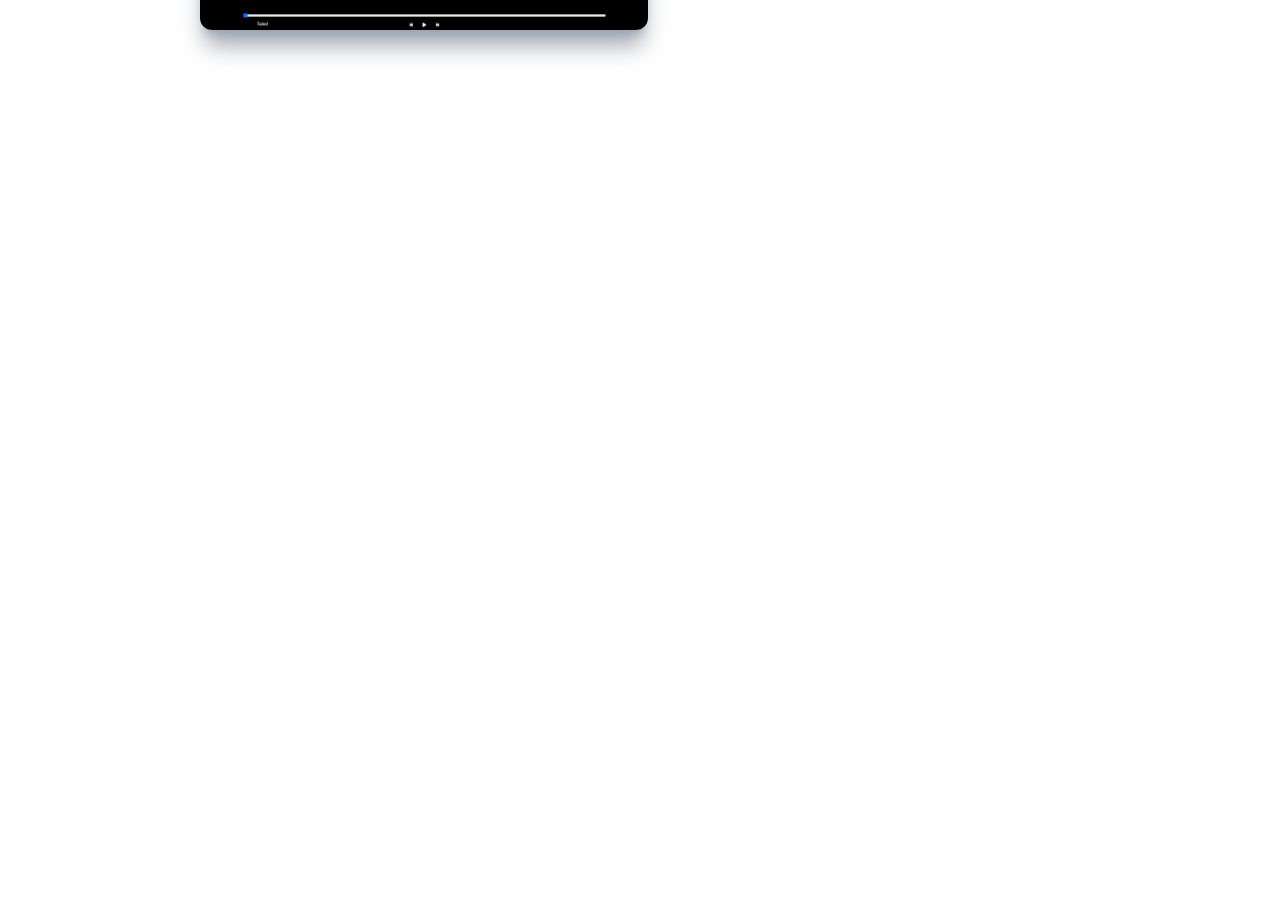
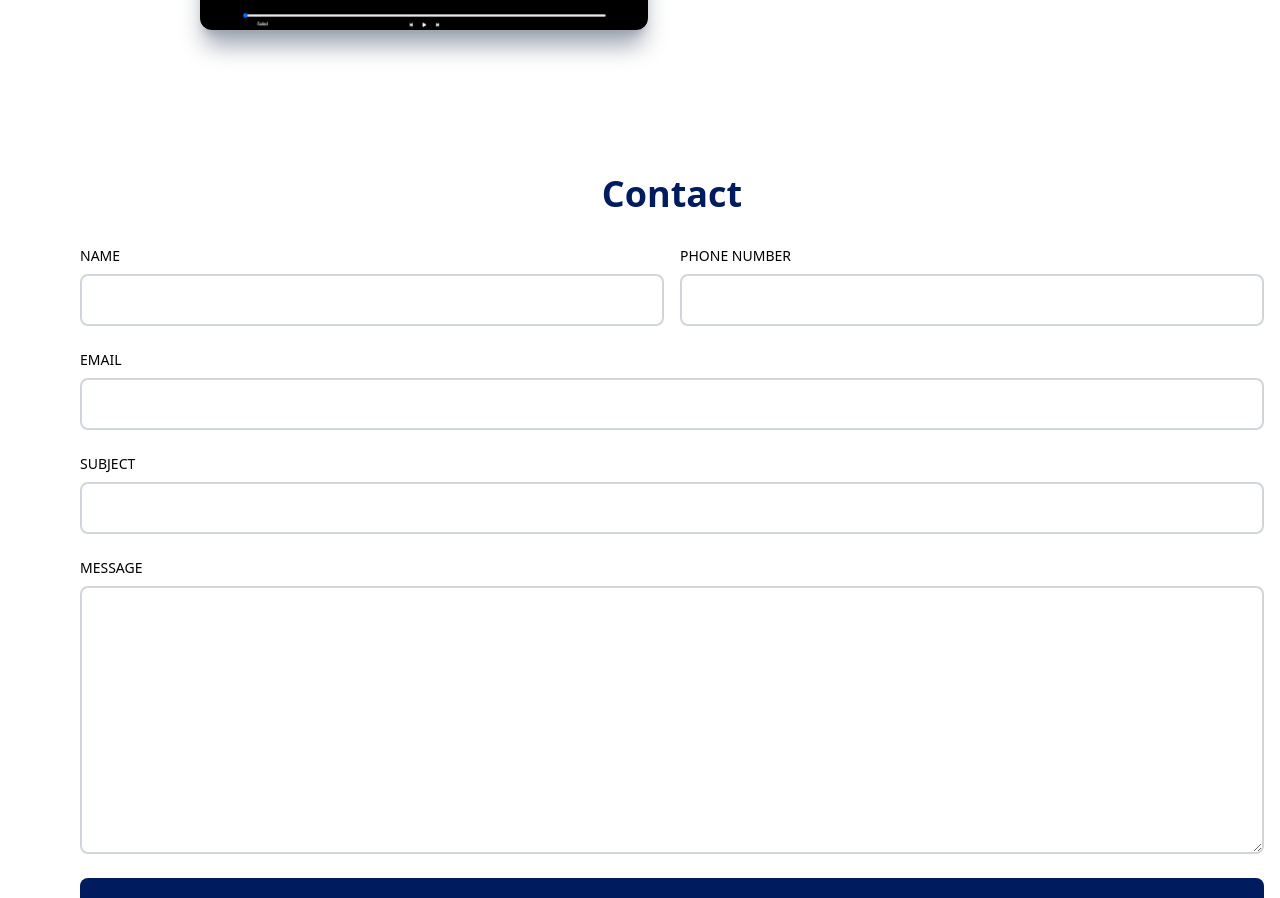
Before and after one commit to dmcdante007/portfolio-website, a React (Vite) app: page / in a window 1280 px wide. Shown: the part 1895-2793 px from the top of the page. Before the commit the page ends 1989 px from the top, so only its background shows below. Built offline with nearby package versions, Linux system fonts and the light colour scheme.

Commit message:
"added-form-to-connect"

```diff
--- a/src/App.jsx
+++ b/src/App.jsx
@@ -4,6 +4,7 @@ import SideNav from './components/SideNav'
 import Main from './components/Main'
 import Work from './components/Work'
 import Projects from './components/Projects'
+import Contact from './components/Contact'
 
 function App() {
 
@@ -14,6 +15,7 @@ function App() {
         <Main/>
         <Work/>
         <Projects/>
+        <Contact/>
         </div>
 
   )
--- /dev/null
+++ b/src/components/Contact.jsx
@@ -0,0 +1,65 @@
+import React from "react";
+
+const Contact = () => {
+  return (
+    <div id="contact" className="max-w=[1040px] m-auto md:pl-20 p-4 py-16">
+      <h1 className="py-4 text-4xl font-bold text-center text-[#001b5e]">
+        Contact
+      </h1>
+      <form
+        action="https://getform.io/f/zbxdvrpb"
+        method="POST"
+        encType="multipart/form-data"
+      >
+        <div className="grid md:grid-cols-2 gap-4 w-full py-2">
+          <div className="flex flex-col">
+            <label className="uppercase text-sm py-2">Name</label>
+            <input
+              className="border-2 rounded-lg p-3 flex border-gray-300"
+              type="text"
+              name="name"
+            />
+          </div>
+          <div className="flex flex-col">
+            <label className="uppercase text-sm py-2">Phone Number</label>
+            <input
+              className="border-2 rounded-lg p-3 flex border-gray-300"
+              type="text"
+              name="phone"
+            />
+          </div>
+        </div>
+        <div className="flex flex-col py-2">
+          <label className="uppercase text-sm py-2">Email</label>
+          <input
+            className="border-2 rounded-lg p-3 flex border-gray-300"
+            type="email"
+            name="email"
+          />
+        </div>
+        <div className="flex flex-col py-2">
+          <label className="uppercase text-sm py-2">Subject</label>
+          <input
+            className="border-2 rounded-lg p-3 flex border-gray-300"
+            type="text"
+            name="subject"
+          />
+        </div>
+        <div className="flex flex-col py-2">
+          <label className="uppercase text-sm py-2">Message</label>
+          <textarea
+            className="border-2 rounded-lg p-3 border-gray-300"
+            rows="10"
+            type="text"
+            name="message"
+          />
+        </div>
+        <button className="bg-[#001b5e] text-gray-100 mt-4 w-full p-4 rounded-lg ">
+          Send Message
+        </button>
+      </form>
+    </div>
+  );
+};
+
+export default Contact;
--- a/src/components/Main.jsx
+++ b/src/components/Main.jsx
@@ -1,7 +1,9 @@
 import React from "react";
 import valley from "../assets/valley.jpg";
 import { TypeAnimation } from "react-type-animation";
-import { FaGithub, FaInstagram, FaLinkedin, FaTwitter } from "react-icons/fa";
+import { FaGithub, FaInstagram, FaLinkedin } from "react-icons/fa";
+import { AiOutlineMail } from "react-icons/ai";
+import myResume from '../assets/Swaraj_Meshram__Resume2024__  (1).pdf'
 
 const Main = () => {
   return (
@@ -35,10 +37,18 @@ const Main = () => {
             />
           </h2>
           <div className="flex justify-between pt-6 max-w-[200px] w-full">
-            <FaTwitter className="cursor-pointer" size={20} />
+            <a href={myResume} download>
+            <AiOutlineMail className="cursor-pointer" size={20} />
+            </a>
+              <a href="https://www.instagram.com/its_dante_7/?next=%2F">
             <FaInstagram className="cursor-pointer" size={20} />
+            </a>
+            <a href="https://github.com/dmcdante007">
             <FaGithub className="cursor-pointer" size={20} />
+            </a>
+            <a href="https://www.linkedin.com/in/swaraj-meshram-1498n/">
             <FaLinkedin className="cursor-pointer" size={20} />
+            </a>
           </div>
         </div>
       </div>
--- a/src/components/ProjectItem.jsx
+++ b/src/components/ProjectItem.jsx
@@ -4,7 +4,7 @@ const ProjectItem = (props) => {
   return <div className="relative flex item-center justify-center h-auto w-full shadow-xl shadow-gray-400 rounded-xl group hover:bg-gradient-to-r from-gray-200 to-[#001b5e]">
     <img src={props.img} className="rounded-xl group-hover:opacity-10"/>
         <div className="hidden group-hover:block absolute top-[50%] left-[50%] translate-x-[-50%] translate-y-[-50%]">
-            <h3 className="text-2xl font-bold text-white tracking-wider text-center">
+            <h3 className="text-xl font-bold text-white tracking-wider text-center">
                 {props.title}
             </h3>
             <p className="pb-4 pt-2 text-white text-center">{props.language}</p>
--- a/src/components/SideNav.jsx
+++ b/src/components/SideNav.jsx
@@ -15,23 +15,23 @@ const SideNav = ()=>{
             {
                 nav? (
                     <div className="fixed w-full h-screen bg-white/90 flex flex-col justify-center items-center z-20">
-                        <a href="#main" className="w-[75%] flex justify-center items-center rounded-full shadow-lg bg-gray-100 shadown-gray-400 m-2 p-4 cursor-pionter hover:scale-110 ease-in duration-200 ">
+                        <a onClick={handleNav} href="#main" className="w-[75%] flex justify-center items-center rounded-full shadow-lg bg-gray-100 shadown-gray-400 m-2 p-4 cursor-pionter hover:scale-110 ease-in duration-200 ">
                             <AiOutlineHome size={20}/>
                             <span className="pl-4">Home</span>
                         </a>
-                        <a href="#work" className="w-[75%] flex justify-center items-center rounded-full shadow-lg bg-gray-100 shadown-gray-400 m-2 p-4 cursor-pionter hover:scale-110 ease-in duration-200 ">
+                        <a onClick={handleNav} href="#work" className="w-[75%] flex justify-center items-center rounded-full shadow-lg bg-gray-100 shadown-gray-400 m-2 p-4 cursor-pionter hover:scale-110 ease-in duration-200 ">
                             <GrProjects size={20}/>
                             <span className="pl-4">Work</span>
                         </a>
-                        <a href="#projects" className="w-[75%] flex justify-center items-center rounded-full shadow-lg bg-gray-100 shadown-gray-400 m-2 p-4 cursor-pionter hover:scale-110 ease-in duration-200 ">
+                        <a onClick={handleNav} href="#projects" className="w-[75%] flex justify-center items-center rounded-full shadow-lg bg-gray-100 shadown-gray-400 m-2 p-4 cursor-pionter hover:scale-110 ease-in duration-200 ">
                             <AiOutlineProject size={20}/>
                             <span className="pl-4">Projects</span>
                         </a>
-                        <a href="#main" className="w-[75%] flex justify-center items-center rounded-full shadow-lg bg-gray-100 shadown-gray-400 m-2 p-4 cursor-pionter hover:scale-110 ease-in duration-200 ">
+                        <a onClick={handleNav} href="#main" className="w-[75%] flex justify-center items-center rounded-full shadow-lg bg-gray-100 shadown-gray-400 m-2 p-4 cursor-pionter hover:scale-110 ease-in duration-200 ">
                             <BsPerson size={20}/>
                             <span className="pl-4">Resume</span>
                         </a>
-                        <a href="#contact" className="w-[75%] flex justify-center items-center rounded-full shadow-lg bg-gray-100 shadown-gray-400 m-2 p-4 cursor-pionter hover:scale-110 ease-in duration-200 ">
+                        <a onClick={handleNav} href="#contact" className="w-[75%] flex justify-center items-center rounded-full shadow-lg bg-gray-100 shadown-gray-400 m-2 p-4 cursor-pionter hover:scale-110 ease-in duration-200 ">
                             <AiOutlineMail size={20}/>
                             <span className="pl-4">Contact</span>
                         </a>
```
Also changed, not shown: 1 other file (tests, documents, lock files or other folders).
